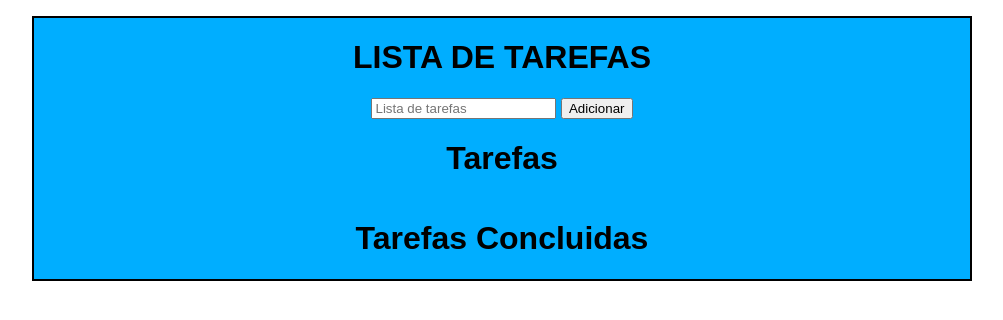
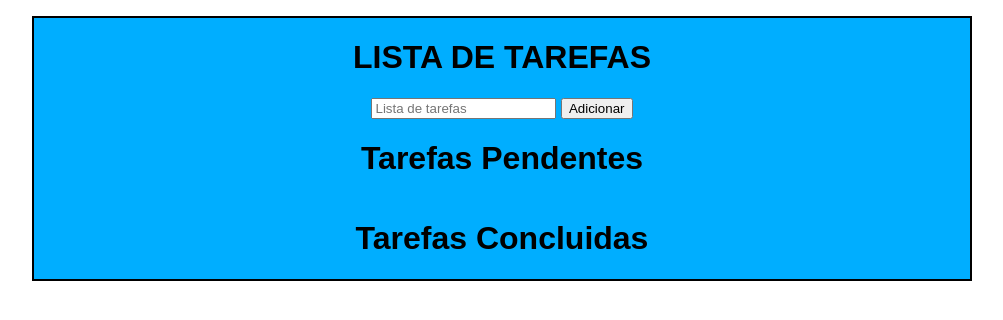
Before and after one commit to felipetsuchiya/lista-de-tarefas, a plain HTML site: page index.html in a window 1280 px wide. Shown: the whole page, without its empty margins (138-1141 px from the left). Drawn offline with Linux system fonts and the light colour scheme.

Commit message:
Update index.html

```diff
--- a/index.html
+++ b/index.html
@@ -15,7 +15,7 @@
         <button onclick="adicionaTarefa()">Adicionar</button>
       </div>
       <div>
-        <h1>Tarefas</h1>
+        <h1>Tarefas Pendentes</h1>
         <ul id="tarefasPendentes"></ul>
       </div>
       <div>
```
